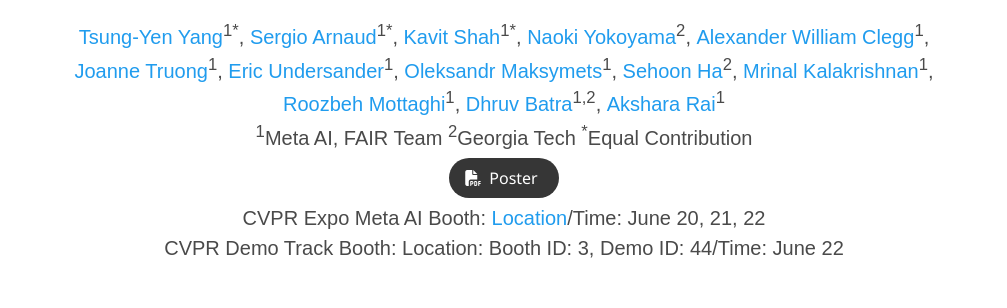
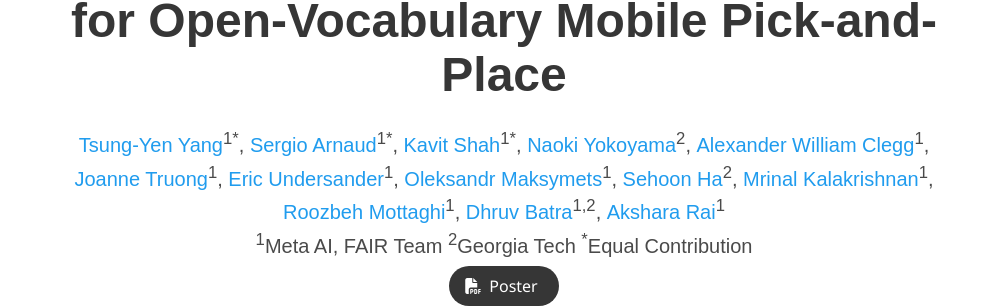
Before and after one commit to languageguidedskillcoordination/languageguidedskillcoordination.github.io, a plain HTML site: page index.html in a window 1280 px wide. Shown: the part 108-416 px from the top of the page, without its empty margins (136-1143 px from the left). Drawn offline with nearby package versions, Linux system fonts and the light colour scheme; some icons are missing; a web font is replaced by a local one.

Commit message:
change the title

```diff
--- a/index.html
+++ b/index.html
@@ -46,7 +46,8 @@
     <div class="container is-max-desktop">
       <div class="columns is-centered">
         <div class="column has-text-centered">
-          <h1 class="title is-1 publication-title">LSC: Language-guided Skill Coordination</h1>
+          <h1 class="title is-1 publication-title">LSC: Language-guided Skill Coordination
+            for Open-Vocabulary Mobile Pick-and-Place</h1>
           <div class="is-size-5 publication-authors">
             <span class="author-block">
               <a href="https://sites.google.com/view/tyjimmyyang">Tsung-Yen Yang</a><sup>1*</sup>,</span>
```
